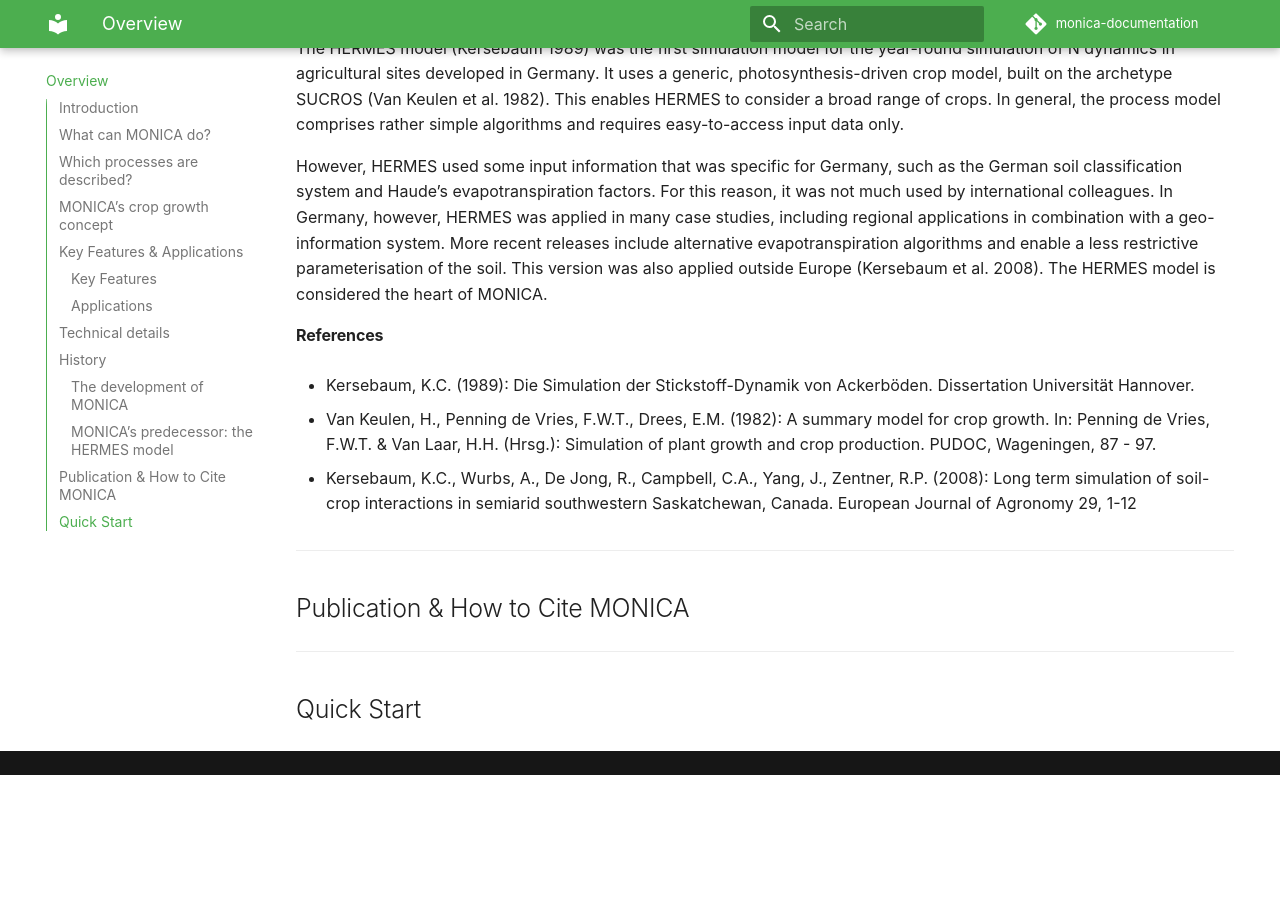
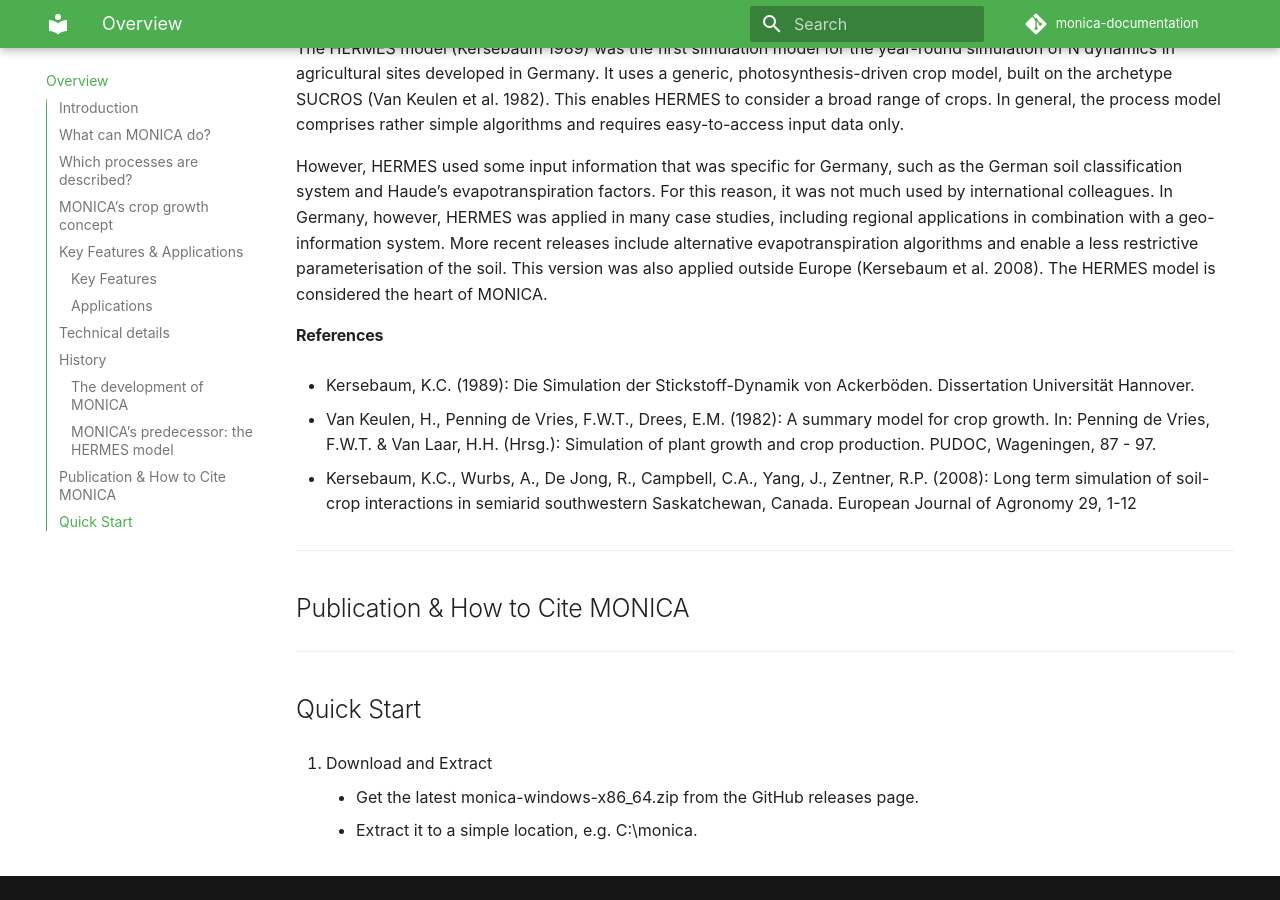
Before and after one commit to zalf-rpm/monica-documentation, an MkDocs documentation site: the page built from docs/index.md, in a window 1280 px wide and 900 px high, scrolled down 3407 px. Built offline with MkDocs 1.6.1 and Material for MkDocs 9.7.7, drawn with Linux system fonts in a browser that asks for light colours; comment, search, counter and statistics services are not loaded; before the commit the page ends 4182 px from its top, so only the background shows below that.

Commit message:
Update quick start on index.md

```diff
--- a/docs/index.md
+++ b/docs/index.md
@@ -92,3 +92,8 @@ However, HERMES used some input information that was specific for Germany, such
 ___
 
 ## Quick Start
+
+1. Download and Extract
+
+    * Get the latest monica-windows-x86_64.zip from the GitHub releases page.
+    * Extract it to a simple location, e.g. C:\monica\.
```
